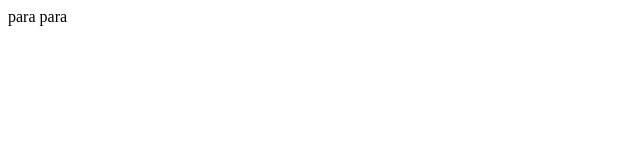
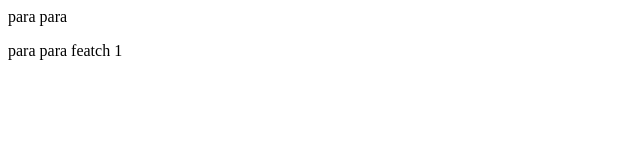
Before and after one commit to ashwani2424/localrepo, a plain HTML site: page index.html in a window 1280 px wide. Shown: the full height of the page, 0-640 px from the left. Drawn offline with Linux system fonts and the light colour scheme.

Commit message:
add new row in html

```diff
--- a/index.html
+++ b/index.html
@@ -1 +1,2 @@
 <p>para para</p>
+<p>para para featch 1</p>
```
